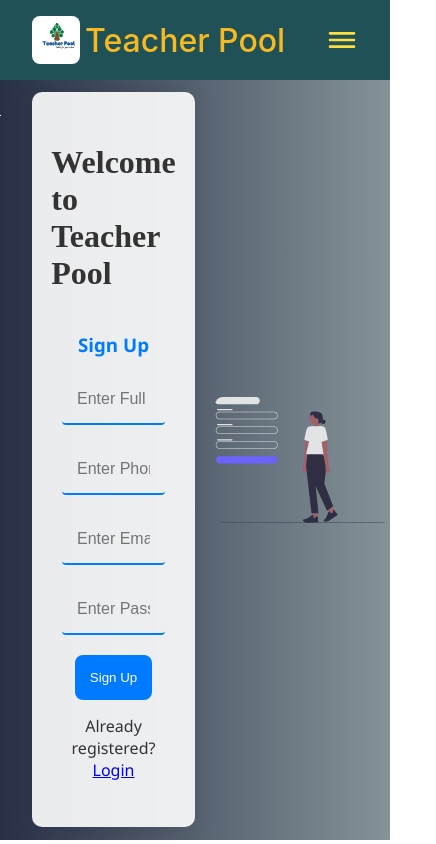
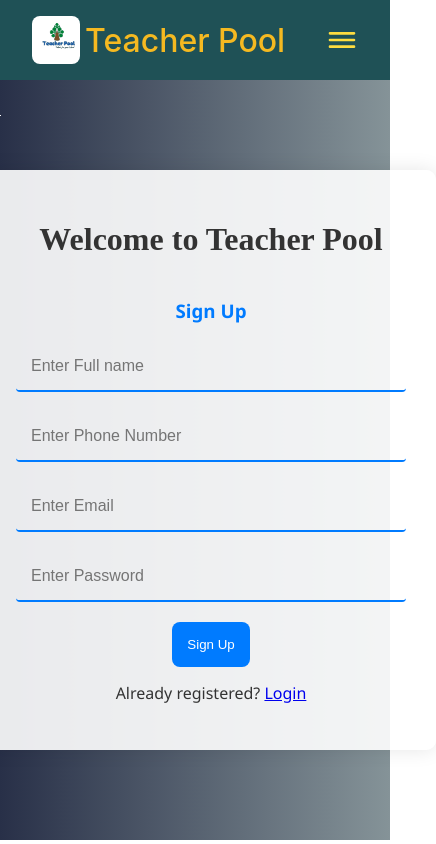
Before and after one commit to nikhilsingh132/Teacher_Pool, a React (Create React App) app in the folder frontend/: page /signup in a window 390 px wide. Shown: the whole page, 436 px wide, since content can reach past the window. Built offline with nearby package versions, Linux system fonts and the light colour scheme; the HTML template or start-up script is replaced by a standard one.

Commit message:
login signup page made responsive

```diff
--- a/frontend/src/styles/Loginstyle.css
+++ b/frontend/src/styles/Loginstyle.css
@@ -91,8 +91,11 @@
     color: #333;
 }
 
-@media (max-width: 600px) {
+@media (max-width: 750px) {
     form {
-        max-width: 100%;
+        min-width: 100%;
+    }
+    .loginphoto{
+      display: none;
     }
 }
--- a/frontend/src/styles/Signupstyle.css
+++ b/frontend/src/styles/Signupstyle.css
@@ -75,8 +75,11 @@
 	color: #333;
 }
 
-@media (max-width: 700px) {
+@media (max-width: 750px) {
 	.signup-form {
 		max-width: 100%;
 	}
+	.Signupphoto{
+		display: none;
+	}
 }
```
